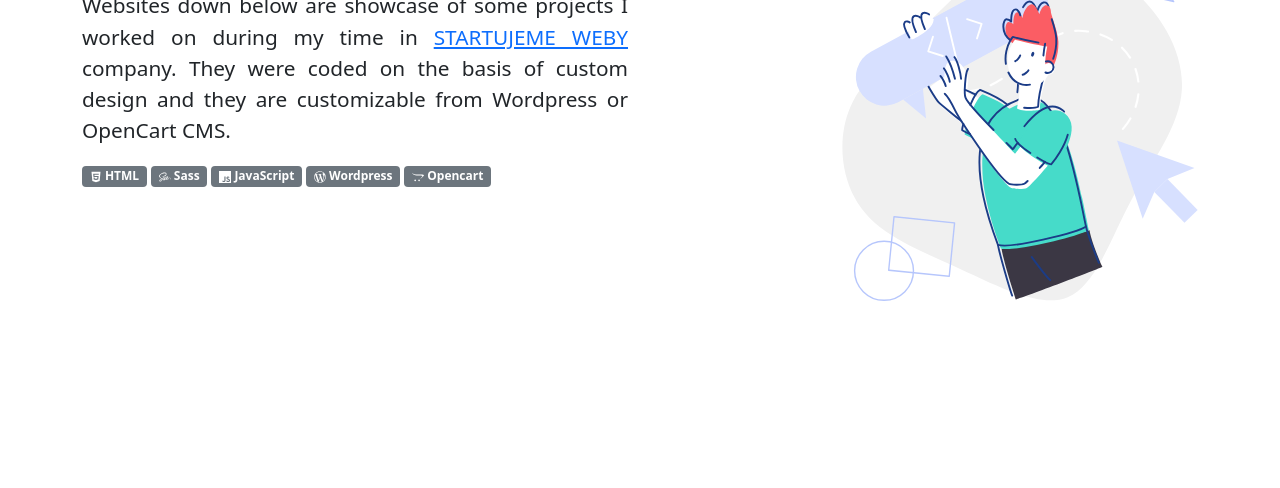
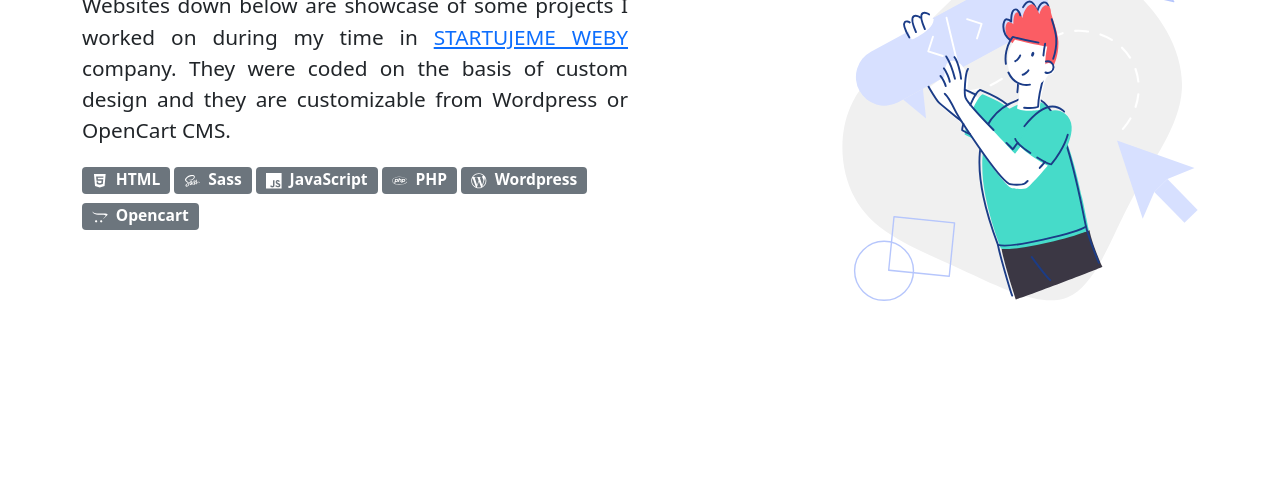
Before and after one commit to theskupi/portfolio-old, a Gatsby site: page /webpages in a window 1280 px wide. Shown: the part 312-800 px from the top of the page. Built offline with nearby package versions, Linux system fonts and the light colour scheme; Gatsby itself is replaced by a stand-in of ours; grey boxes are pictures that could not be loaded.

Commit message:
feat: badges

```diff
--- a/src/components/GithubBox/index.jsx
+++ b/src/components/GithubBox/index.jsx
@@ -55,7 +55,7 @@ const GithubBox = () => {
             <h4>
               <a href={node.url}>{node.name}</a>
             </h4>
-            <p>{node.description}</p>
+            <div>{node.description}</div>
             <Languages>
               {node.languages.nodes.map(({ id, name }) => (
                 <span className="badge bg-light text-dark me-1" key={id}>
--- a/src/pages/webpages/index.js
+++ b/src/pages/webpages/index.js
@@ -1,8 +1,17 @@
 import * as React from 'react';
 import { Seo, Layout, WebsitesGrid, PageHeader } from '../../components/index';
 import { StaticImage } from 'gatsby-plugin-image';
-import { FaWordpressSimple, FaHtml5, FaSass, FaOpencart } from 'react-icons/fa';
+import { FaWordpressSimple, FaHtml5, FaSass, FaOpencart, FaPhp } from 'react-icons/fa';
 import { SiJavascript } from 'react-icons/si';
+import styled from 'styled-components';
+
+const BadgesWrap = styled.div`
+  font-size: 1.3rem;
+  span {
+    margin-right: 0.25rem;
+    margin-bottom: 0.25rem;
+  }
+`;
 
 const Webpages = () => (
   <Layout>
@@ -15,23 +24,26 @@ const Webpages = () => (
         </a>{' '}
         company. They were coded on the basis of custom design and they are customizable from Wordpress or OpenCart CMS.
       </p>
-      <div>
-        <span className="badge bg-secondary me-1">
-          <FaHtml5 /> HTML
+      <BadgesWrap>
+        <span className="badge bg-secondary">
+          <FaHtml5 className="me-1" /> HTML
         </span>
-        <span className="badge bg-secondary me-1">
-          <FaSass /> Sass
+        <span className="badge bg-secondary">
+          <FaSass className="me-1" /> Sass
         </span>
-        <span className="badge bg-secondary me-1">
-          <SiJavascript /> JavaScript
+        <span className="badge bg-secondary">
+          <SiJavascript className="me-1" /> JavaScript
         </span>
-        <span className="badge bg-secondary me-1">
-          <FaWordpressSimple /> Wordpress
+        <span className="badge bg-secondary">
+          <FaPhp className="me-1" /> PHP
         </span>
-        <span className="badge bg-secondary me-1">
-          <FaOpencart /> Opencart
+        <span className="badge bg-secondary">
+          <FaWordpressSimple className="me-1" /> Wordpress
         </span>
-      </div>
+        <span className="badge bg-secondary">
+          <FaOpencart className="me-1" /> Opencart
+        </span>
+      </BadgesWrap>
     </PageHeader>
     <WebsitesGrid />
   </Layout>
```
